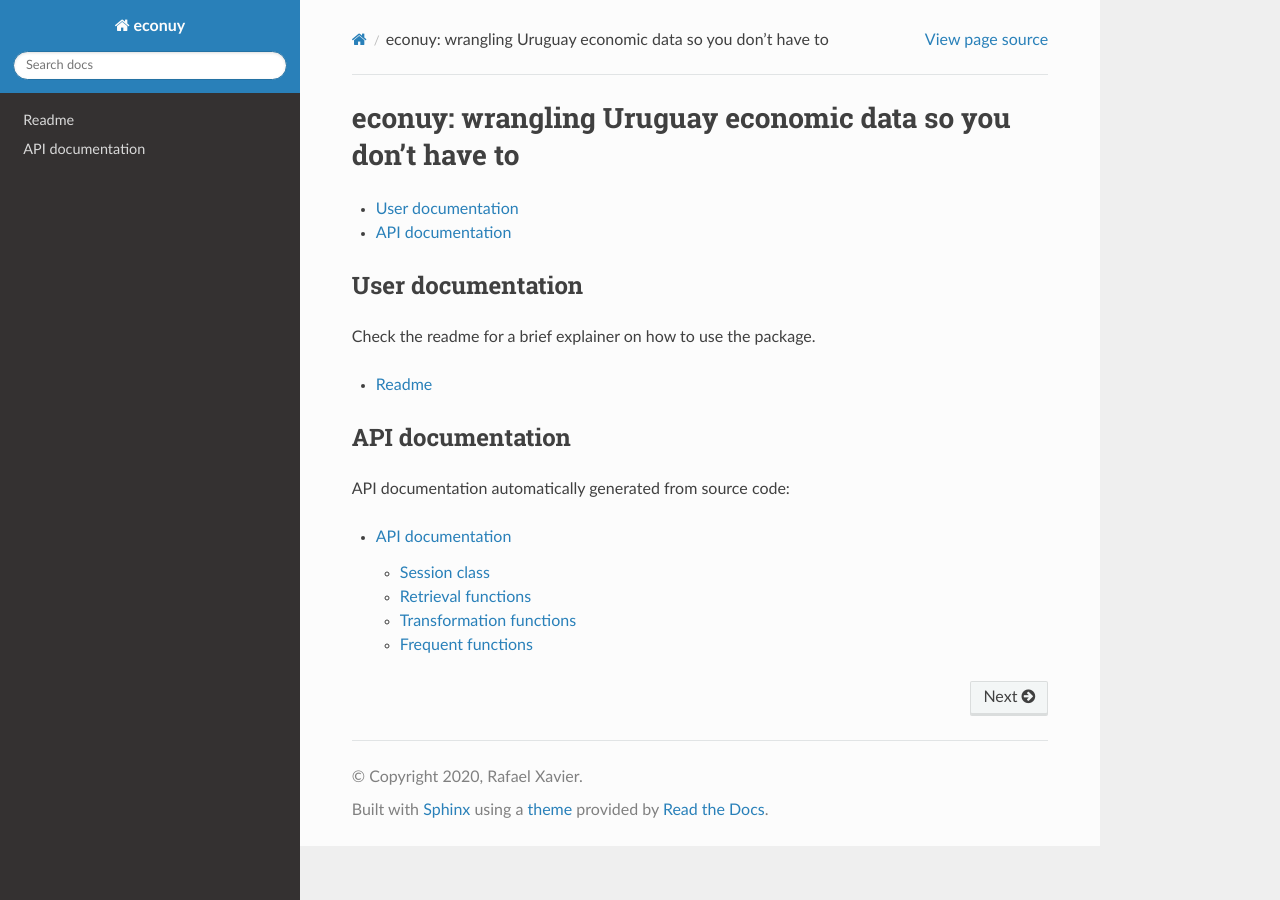
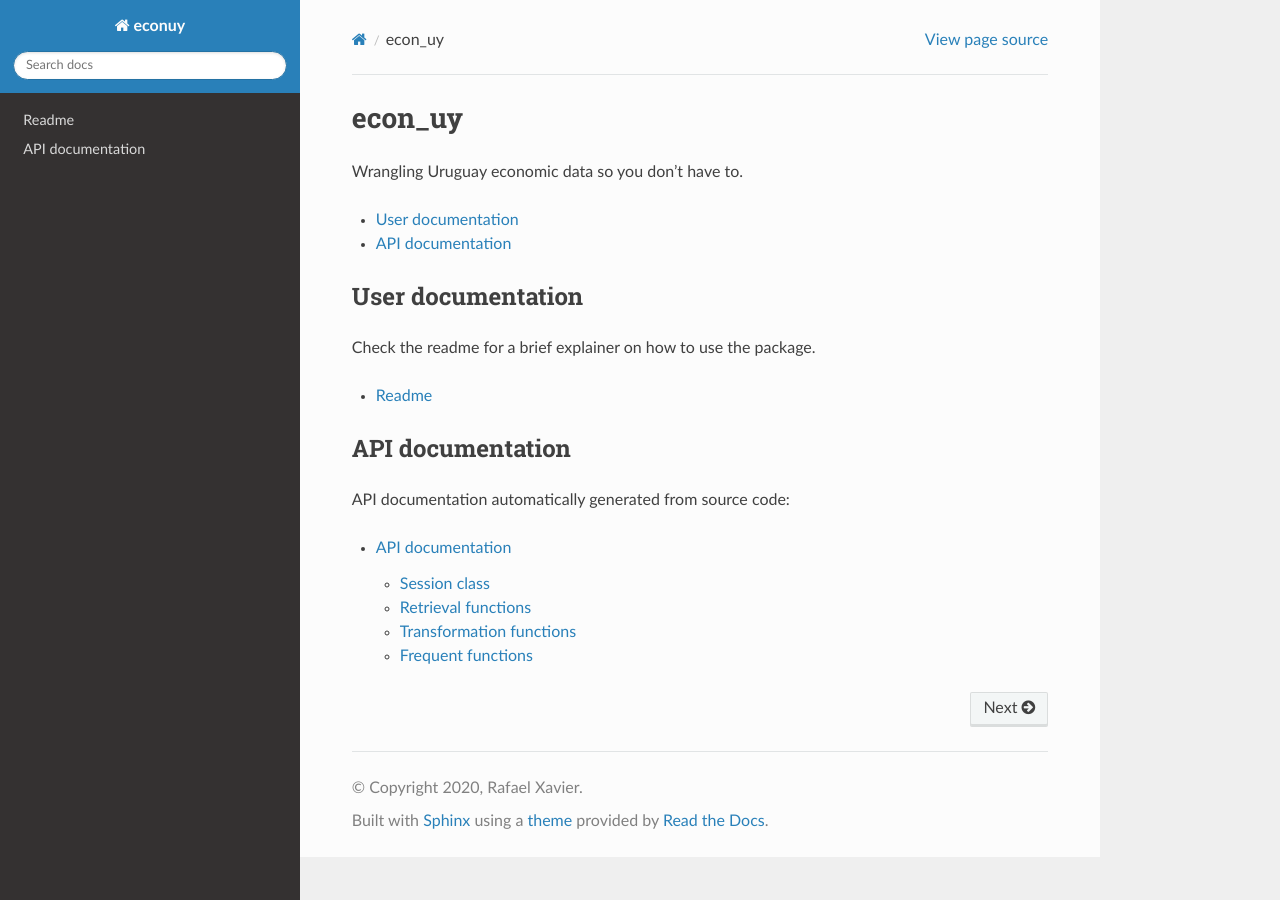
Before and after one commit to rxavier/econuy, a Sphinx documentation site: the page built from docs/source/index.rst, in a window 1280 px wide. Built offline with Sphinx 7.4.7 and the Read the Docs theme 2.0.0, drawn with Linux system fonts in a browser that asks for light colours.

Commit message:
Improve title

```diff
--- a/docs/source/index.rst
+++ b/docs/source/index.rst
@@ -3,8 +3,10 @@
    You can adapt this file completely to your liking, but it should at least
    contain the root `toctree` directive.
 
-econuy: wrangling Uruguay economic data so you don't have to
+econ_uy
 ===============================================================
+
+Wrangling Uruguay economic data so you don't have to.
 
 .. contents::
    :local:
```
